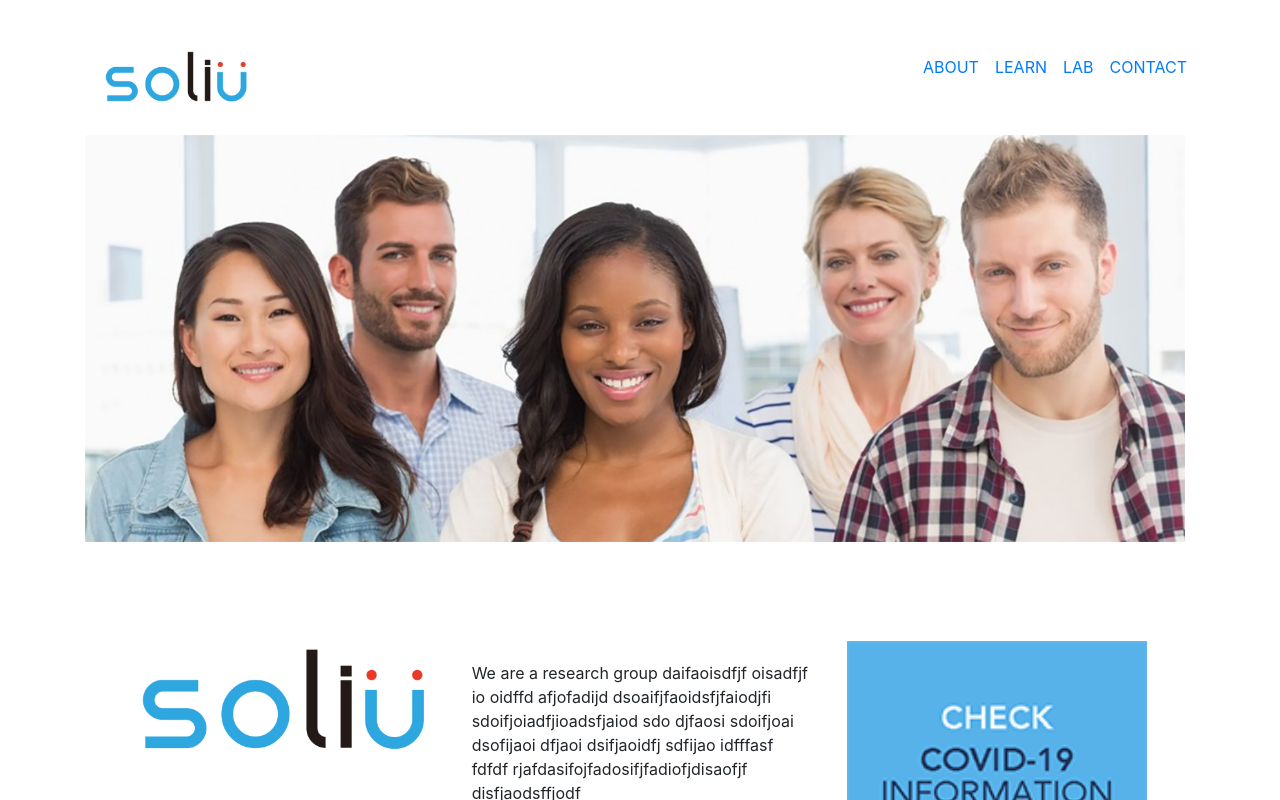
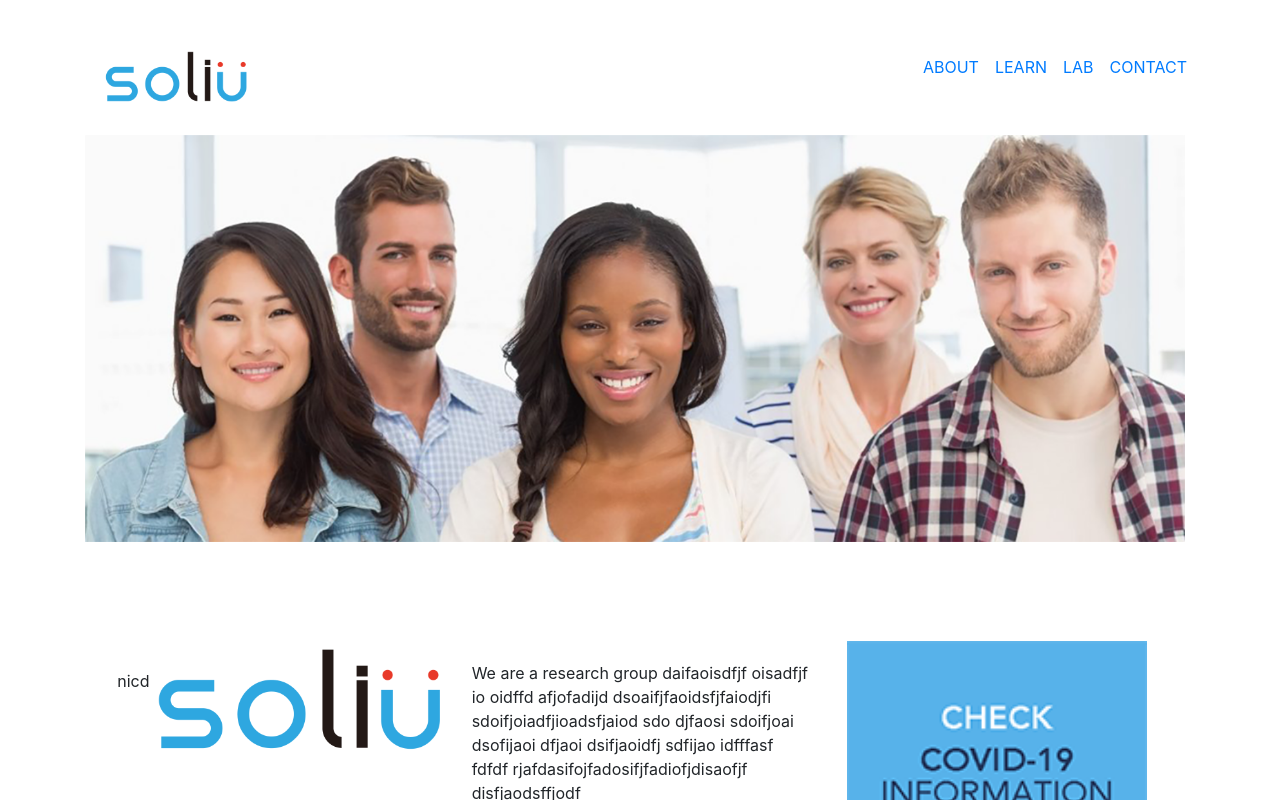
Before and after one commit to Ghostlun/SoliU, a React (Create React App) app: page / in a window 1280 px wide. Shown: the top 800 px of the page. Built offline with nearby package versions, Linux system fonts and the light colour scheme; what google-maps-react would draw is missing.

Commit message:
commot
commot

```diff
--- a/src/components/Main_Column/First_Main.js
+++ b/src/components/Main_Column/First_Main.js
@@ -10,7 +10,9 @@ const First_Main = () => {
           justifyContent: 'center',
           alignItems: 'center'
         }}
+
       >
+        <div> nicd</div>
         <img
           src={Logo}
           alt='logo'
```
